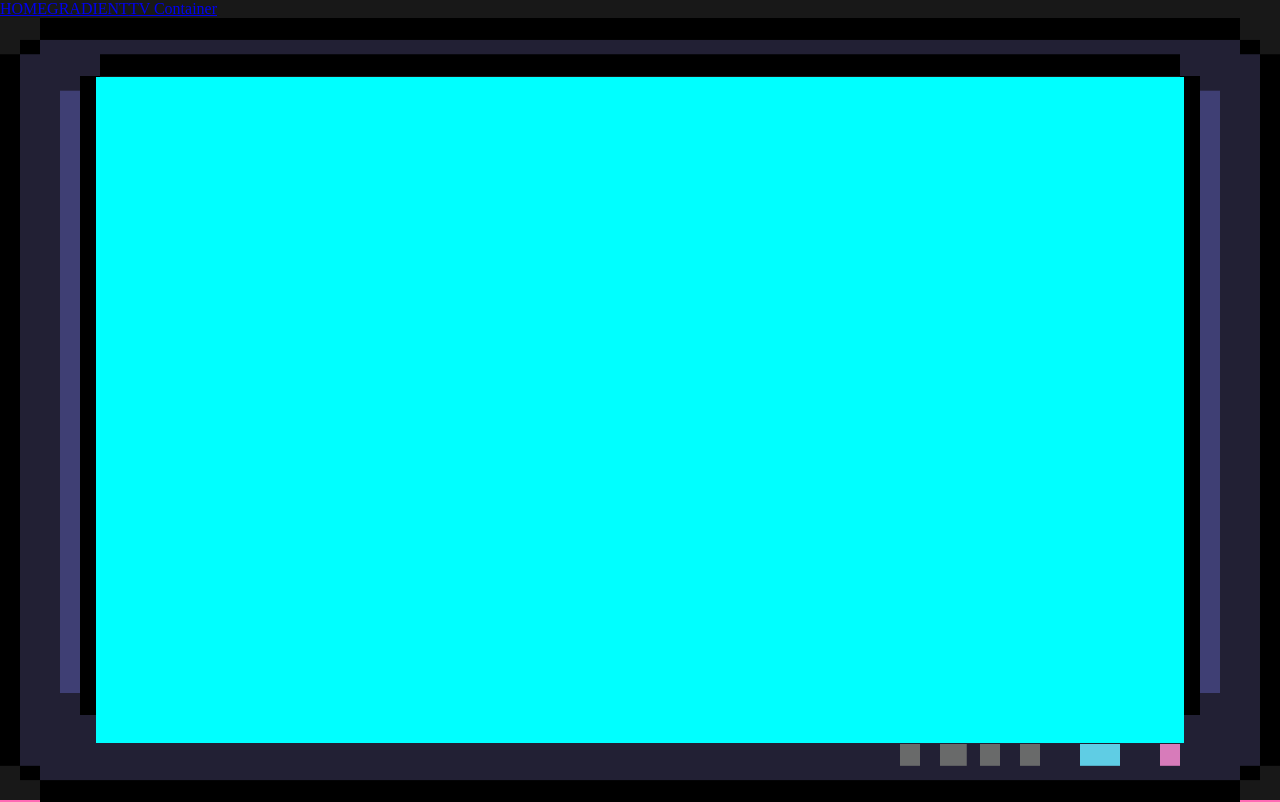
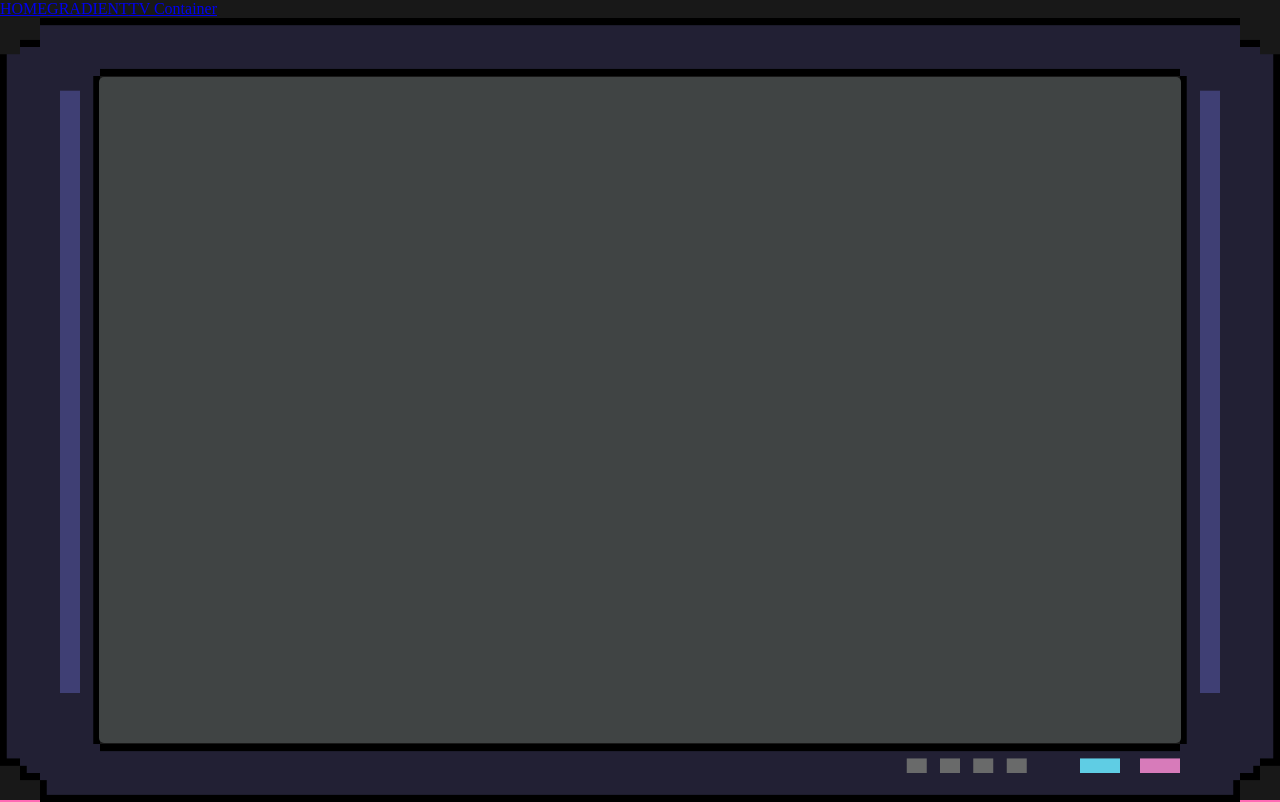
Before and after one commit to xpectro93/b_test, a React (Create React App) app in the folder frontend/: page /tv-container in a window 1280 px wide. Built offline with nearby package versions, Linux system fonts and the light colour scheme.

Commit message:
update container css

```diff
--- a/frontend/src/components/tvContainer/tvContainer.css
+++ b/frontend/src/components/tvContainer/tvContainer.css
@@ -1,15 +1,16 @@
 .tv-container {
     width: 100%;
     height:98%;
-    background-image: url("../../assets/tv.png");
+    background-image: url("../../assets/tv2.png");
     /* background-color: #cccccc; */
     background-size: 100% 100%;
     background-repeat: no-repeat;
     display:flex;
 }
 .screen {
-    width:85%;
+    width:84.5%;
     height:85%;
-    background-color: aqua;
+    background-color: rgb(64, 68, 68);
     margin:auto auto;
+    border-radius: 5px;
 }
```
